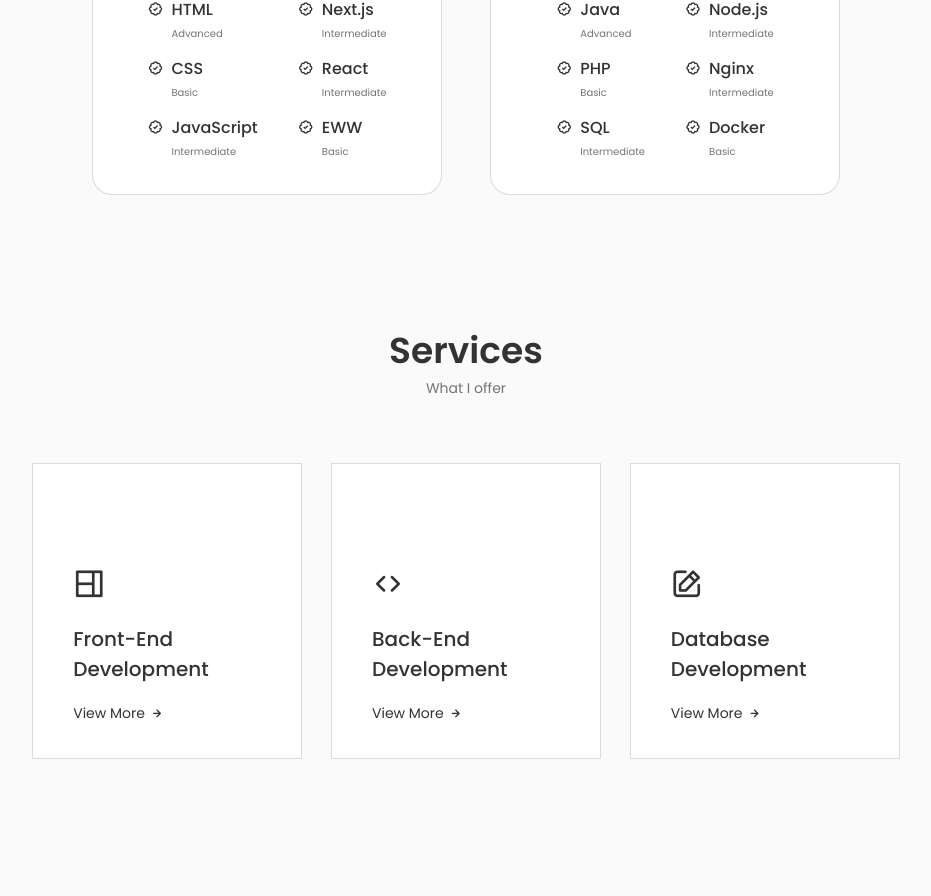
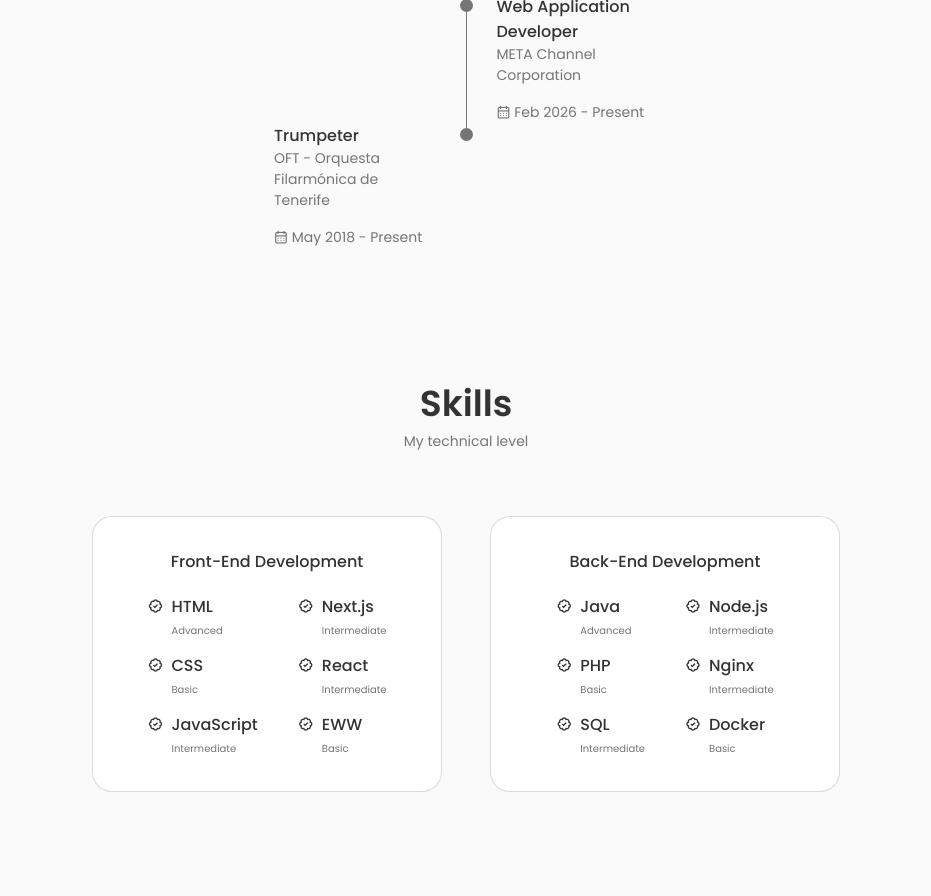
Before and after one commit to FJrodafo/Portfolio, a Next.js app in the folder App/: page / in a window 1280 px wide. Shown: the part 1600-2496 px from the top of the page, without its empty margins (174-1105 px from the left). Built offline with nearby package versions, Linux system fonts and the light colour scheme.

Commit message:
Update page.jsx (Qualification)

```diff
--- a/App/src/app/page.jsx
+++ b/App/src/app/page.jsx
@@ -5,9 +5,9 @@ import '@/styles/app.css';
 import Header from '@/components/layout/header/Header.jsx';
 import Home from '@/components/sections/home/Home.jsx';
 import About from '@/components/sections/about/About.jsx';
+import Qualification from '@/components/sections/qualification/Qualification.jsx';
 import Skills from '@/components/sections/skills/Skills.jsx';
 import Services from '@/components/sections/services/Services.jsx';
-import Qualification from '@/components/sections/qualification/Qualification.jsx';
 import Projects from '@/components/sections/projects/Projects.jsx';
 import Testimonials from '@/components/sections/testimonials/Testimonials.jsx';
 import Contact from '@/components/sections/contact/Contact.jsx';
@@ -31,9 +31,9 @@ export default function App() {
           <main className='main'>
             <Home />
             <About />
+            <Qualification />
             <Skills />
             <Services />
-            <Qualification />
             <Projects />
             <Testimonials />
             <Contact />
```
